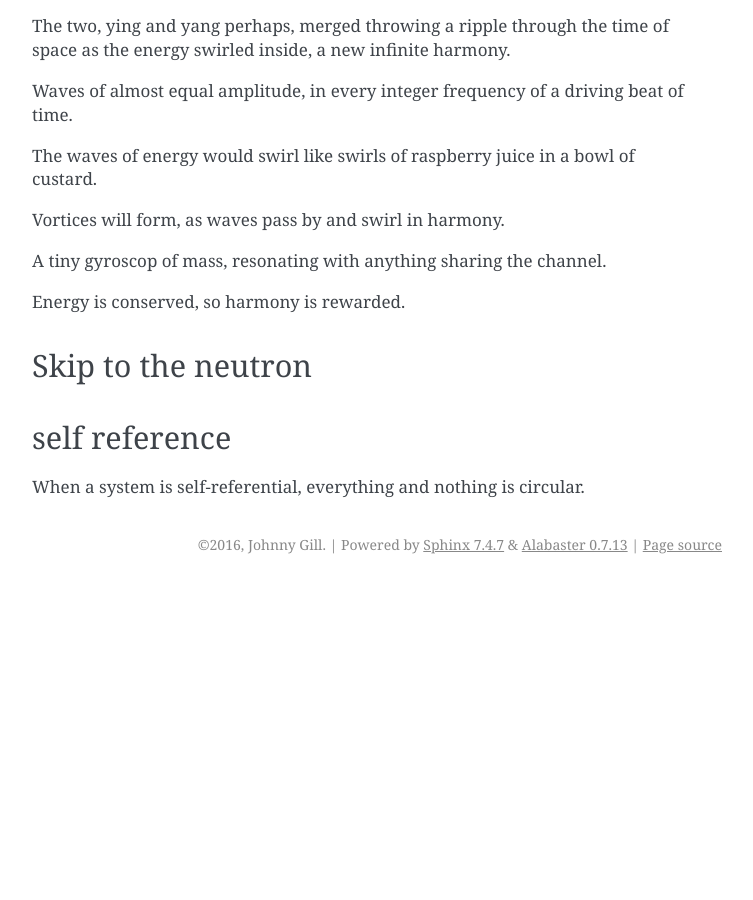
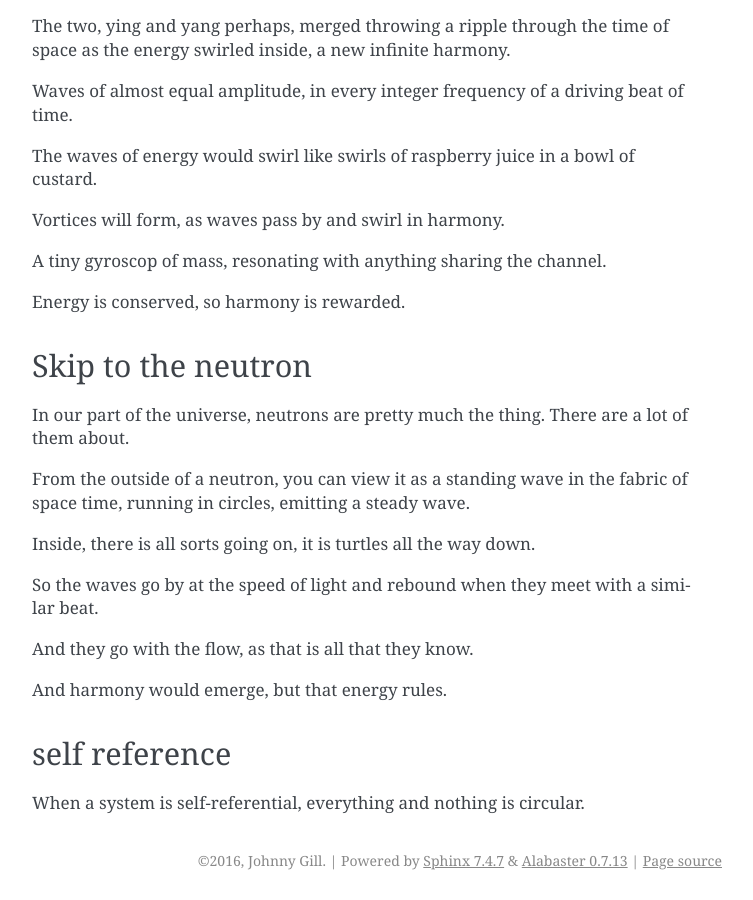
Before and after one commit to openbermuda/karmapi, a Sphinx documentation site: the page built from docs/waves_in_time.rst, in a window 1280 px wide and 900 px high, scrolled down 2390 px. Shown: the whole window, without its empty margins (388-1141 px from the left). Built offline with Sphinx 7.4.7, drawn with Linux system fonts in a browser that asks for light colours; formulas are drawn with MathJax 3; pages that are not in the unit, such as notebooks, are missing from menus; before the commit the page ends 2974 px from its top, so only the background shows below that.

Commit message:
energy rules

```diff
--- a/docs/waves_in_time.rst
+++ b/docs/waves_in_time.rst
@@ -131,6 +131,21 @@ Energy is conserved, so harmony is rewarded.
 Skip to the neutron
 ===================
 
+In our part of the universe, neutrons are pretty much the thing.
+There are a lot of them about.
+
+From the outside of a neutron, you can view it as a standing wave in
+the fabric of space time, running in circles, emitting a steady wave.
+
+Inside, there is all sorts going on, it is turtles all the way down.
+
+So the waves go by at the speed of light and rebound when they meet
+with a similar beat.
+
+And they go with the flow, as that is all that they know.
+
+And harmony would emerge, but that energy rules.
+
 
 self reference
 ==============
```
